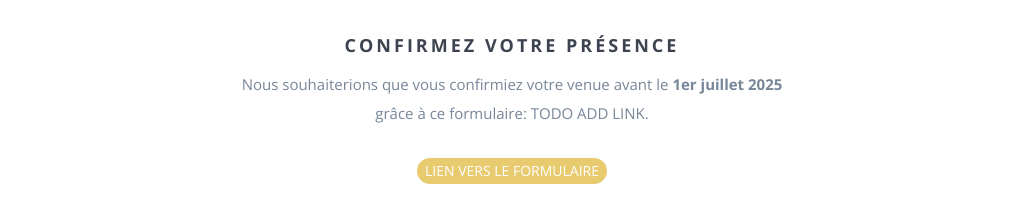
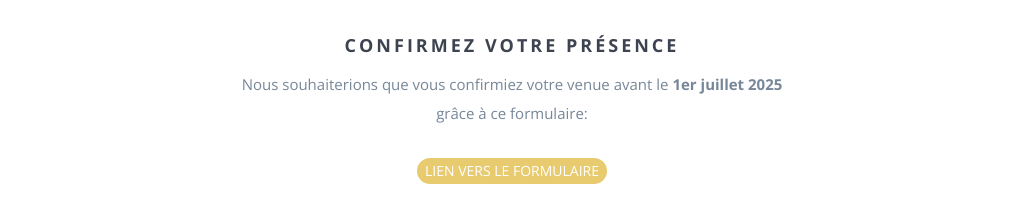
Before and after one commit to mdreveton/wedding, a website: page 4befbdfbc94bd1520672d4421b443c62ef7b5c0a/index.html in a window 1280 px wide. Shown: the part 3470-3668 px from the top of the page, without its empty margins (128-1151 px from the left). Drawn offline with nearby package versions, Linux system fonts and the light colour scheme; some packages are replaced by stand-ins of ours; files whose address does not match are found by name.

Commit message:
deleted a todo

```diff
--- a/4befbdfbc94bd1520672d4421b443c62ef7b5c0a/index.html
+++ b/4befbdfbc94bd1520672d4421b443c62ef7b5c0a/index.html
@@ -330,8 +330,7 @@ Plus d’informations sur le site de l’office de tourisme de la région: <a hr
         <div class="row">
             <div class="col-md-6 col-md-offset-3">
                 <h3>Confirmez votre présence</h3>
-                <p>Nous souhaiterions que vous confirmiez votre venue avant le <strong>1er juillet 2025</strong> grâce à ce formulaire: TODO ADD LINK.</p>
-
+                <p>Nous souhaiterions que vous confirmiez votre venue avant le <strong>1er juillet 2025</strong> grâce à ce formulaire:</p>
 <a href="https://tally.so/r/mOokq8">
   <button class="btn-fill rsvp-btn">Lien vers le formulaire</button>
 </a>
```
